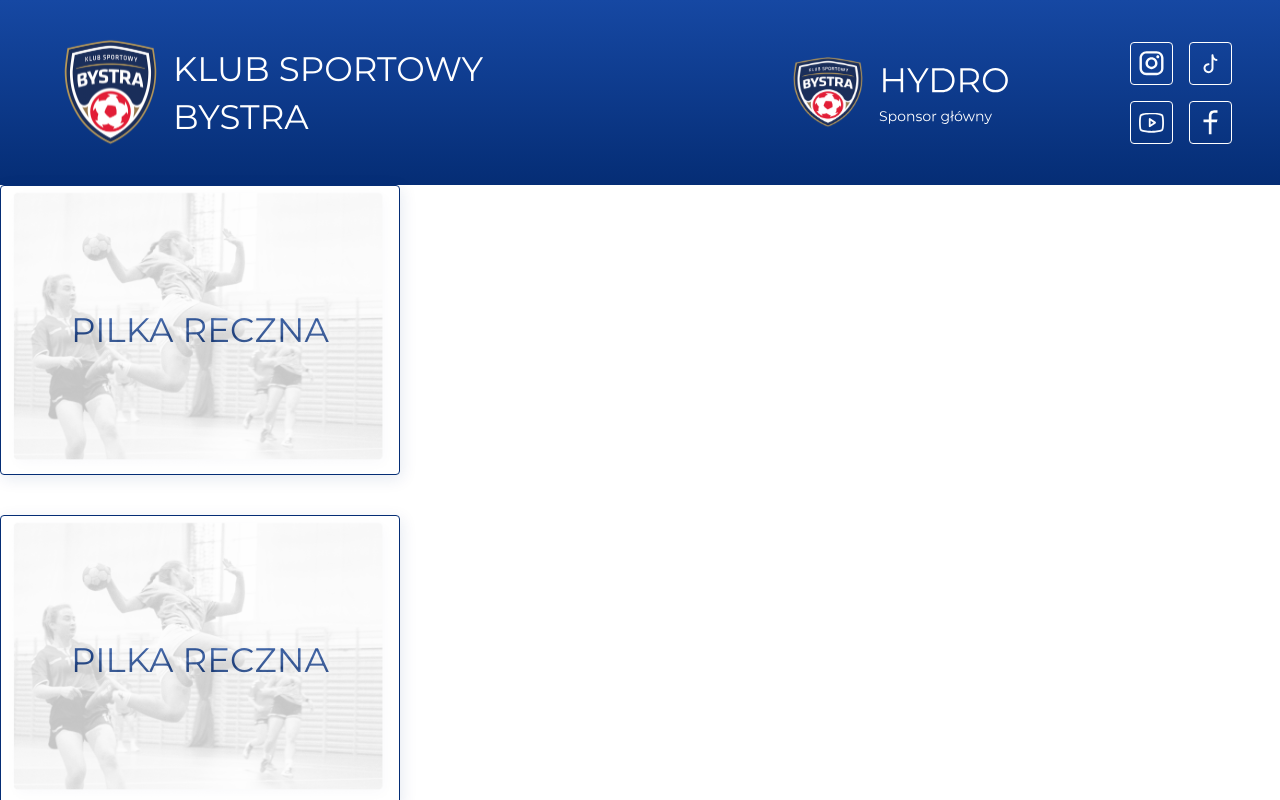
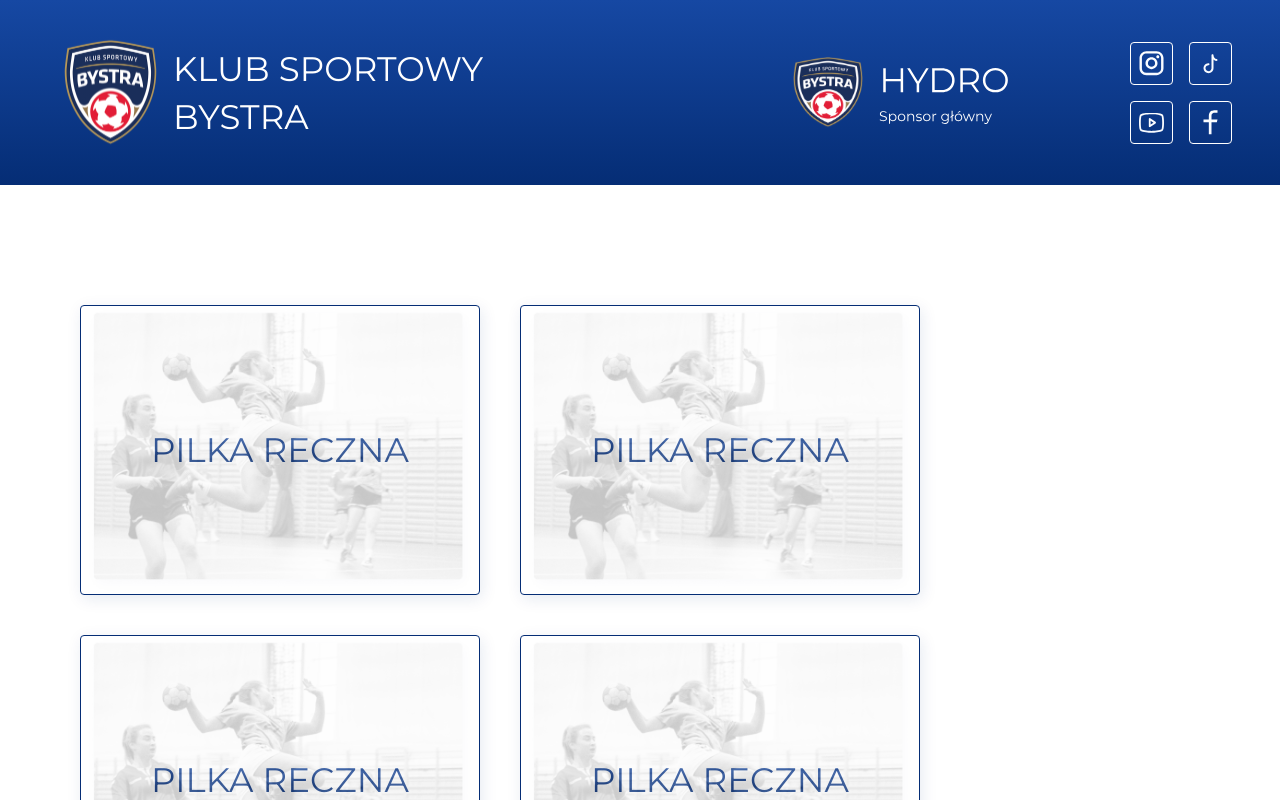
Before and after one commit to marbolba/ks-bystra, a React (Vite) app: page / in a window 1280 px wide. Shown: the top 800 px of the page. Built offline with nearby package versions, Linux system fonts and the light colour scheme.

Commit message:
Add TeamViewWrapper

```diff
--- a/src/pages/Team/TeamView.styled.tsx
+++ b/src/pages/Team/TeamView.styled.tsx
@@ -1,12 +1,13 @@
 import styled from "@emotion/styled";
+
+const ViewWrapper = styled.div`
+  padding: 120px 80px;
+`;
 
 const SectionsWrapper = styled.div`
   display: flex;
   flex-wrap: wrap;
-  flex-direction: column;
   gap: 40px;
 `;
 
-export default {
-  SectionsWrapper,
-};
+export default { ViewWrapper, SectionsWrapper };
--- a/src/pages/Team/TeamView.tsx
+++ b/src/pages/Team/TeamView.tsx
@@ -42,11 +42,13 @@ const SECTIONS = [
 
 const TeamView = () => {
   return (
-    <S.SectionsWrapper>
-      {SECTIONS.map(({ title, description, action }) => (
-        <Section title={title} description={description} action={action} />
-      ))}
-    </S.SectionsWrapper>
+    <S.ViewWrapper>
+      <S.SectionsWrapper>
+        {SECTIONS.map(({ title, description, action }) => (
+          <Section title={title} description={description} action={action} />
+        ))}
+      </S.SectionsWrapper>
+    </S.ViewWrapper>
   );
 };
 
```
